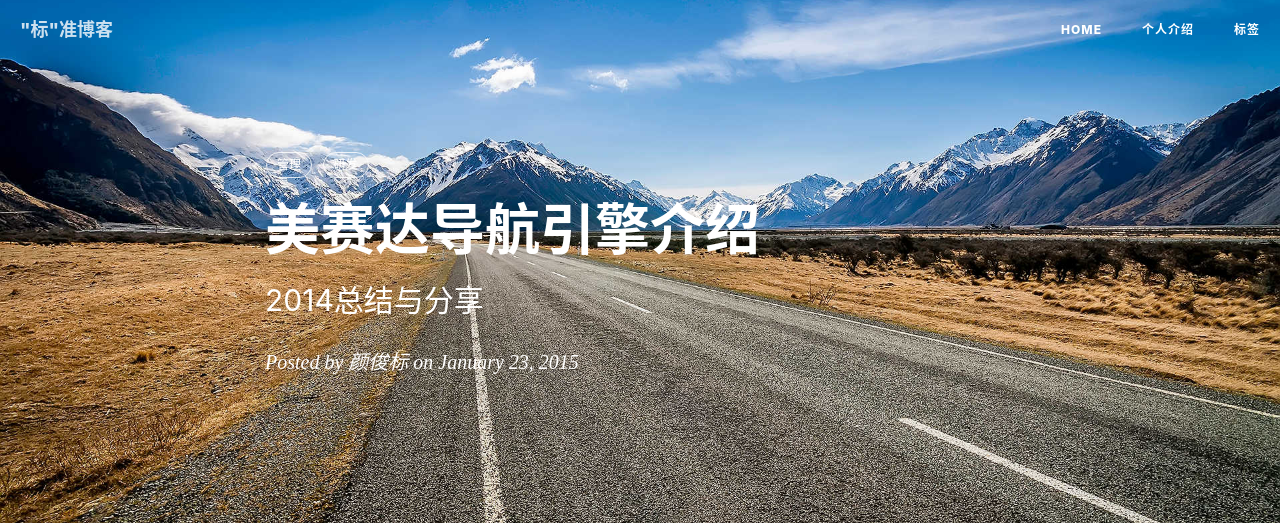
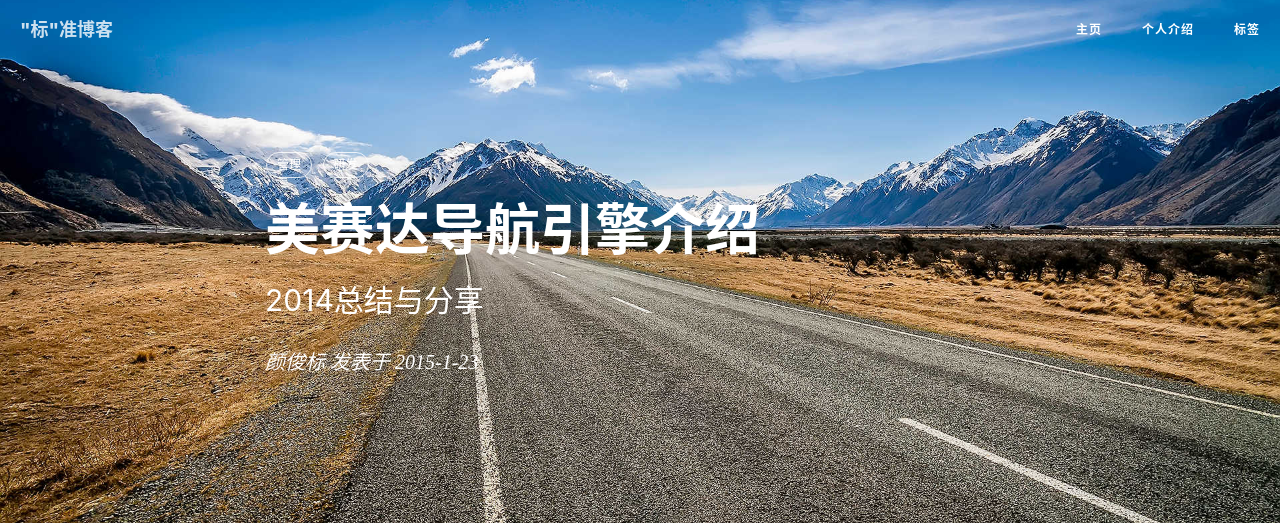
Before and after one commit to byrne-yan/byrne-yan.github.io, a Jekyll site: the page built from _posts/2015-01-23-美赛达导航引擎介绍.md, in a window 1280 px wide. Shown: the top 525 px of the page. Built offline with Jekyll 4.4.1, drawn with Linux system fonts in a browser that asks for light colours; nearby versions of some CDN libraries; comment, search, counter and statistics services are not loaded.

Commit message:
change date format

```diff
--- a/_includes/nav.html
+++ b/_includes/nav.html
@@ -22,7 +22,7 @@
             <div class="navbar-collapse">
                 <ul class="nav navbar-nav navbar-right">
                     <li>
-                        <a href="{{ site.baseurl }}/">Home</a>
+                        <a href="{{ site.baseurl }}/">主页</a>
                     </li>
                     {% for page in site.pages %}{% if page.title %}
                     <li>
--- a/_layouts/keynote.html
+++ b/_layouts/keynote.html
@@ -37,7 +37,7 @@ layout: default
                         {% comment %} if page.subtitle {% endcomment %}
                         <h2 class="subheading">{{ page.subtitle }}</h2>
                         {% comment %} endif {% endcomment %}
-                        <span class="meta">Posted by {% if page.author %}{{ page.author }}{% else %}{{ site.title }}{% endif %} on {{ page.date | date: "%B %-d, %Y" }}</span>
+                        <span class="meta">{% if page.author %}{{ page.author }}{% else %}{{ site.title }}{% endif %} 发表于 {{ page.date | date: "%Y-%-m-%-d" }}</span>
                     </div>
                 </div>
             </div>
--- a/_layouts/post.html
+++ b/_layouts/post.html
@@ -29,7 +29,7 @@ layout: default
                     {% comment %} if page.subtitle {% endcomment %}
                     <h2 class="subheading">{{ page.subtitle }}</h2>
                     {% comment %} endif {% endcomment %}
-                    <span class="meta">Posted by {% if page.author %}{{ page.author }}{% else %}{{ site.title }}{% endif %} on {{ page.date | date: "%B %-d, %Y" }}</span>
+                    <span class="meta">{% if page.author %}{{ page.author }}{% else %}{{ site.title }}{% endif %} 发表于 {{ page.date | date: "%Y-%-m-%-d" }}</span>
                 </div>
             </div>
         </div>
```
Also changed, not shown: README.md.
